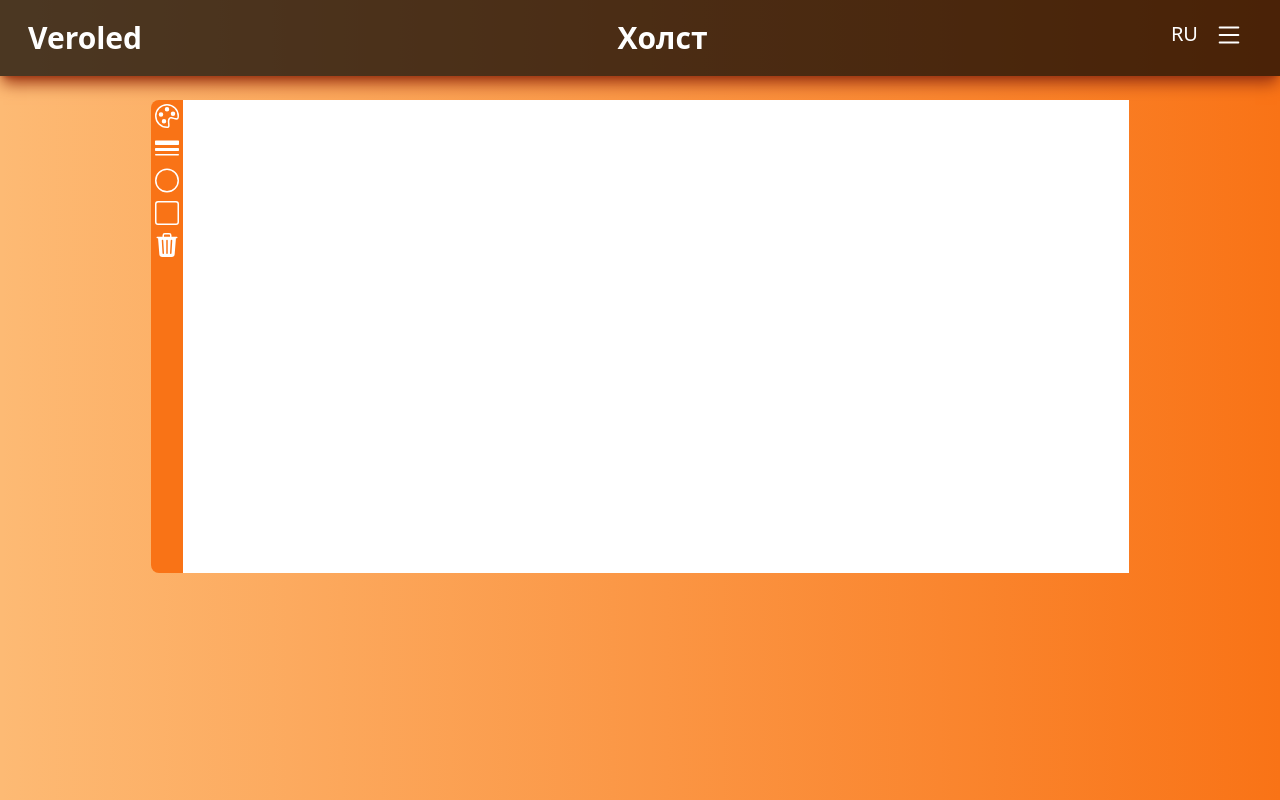
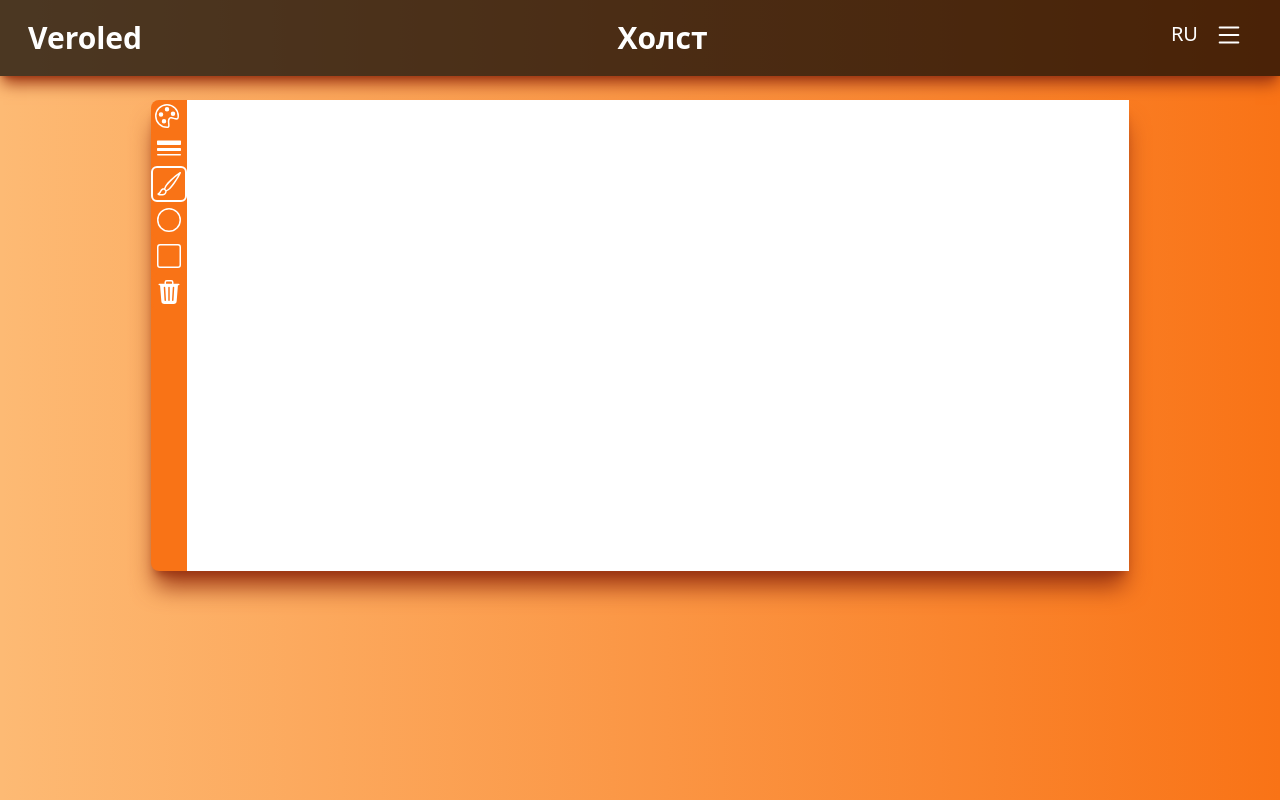
Before and after one commit to veroleded/collection-of-mini-apps, a React (Create React App) app in the folder web-app/: page /paint in a window 1280 px wide. Built offline with nearby package versions, Linux system fonts and the light colour scheme.

Commit message:
add canvas button

```diff
--- a/web-app/src/componets/Paint.tsx
+++ b/web-app/src/componets/Paint.tsx
@@ -1,27 +1,64 @@
-import React from 'react';
+import React, { useState } from 'react';
+import { useTranslation } from 'react-i18next';
 
 const Paint = () => {
+  const { t } = useTranslation();
+  const [color, setColor] = useState('');
+  const [brush, setBrush] = useState('brush');
+  const [brashSizeIsOpen, setBrashSizeIsOpen] = useState(false);
+  const [brushSize, setBrushSize] = useState(10);
+  const [draw, setDraw] = useState(false);
+
   const mauseMoveHandler = (e: React.MouseEvent) => {
-    console.log("Mouse X: " + e.clientX)
-    console.log("Mouse Y: " + e.clientY)
-  }
+    console.log('Mouse X: ' + e.clientX);
+    console.log('Mouse Y: ' + e.clientY);
+  };
+
+  const colorHandler = (e: React.FormEvent<HTMLInputElement>) => {
+    const { value } = e.currentTarget;
+    setColor(value);
+  };
+
+  const brushHundler = (value: string) => (e: React.FormEvent<HTMLButtonElement>) => {
+    setBrush(value);
+  };
+
+  const getBorderColorForBrashButtons = (value: 'brush' | 'circle' | 'square', brash: string) => {
+    if (value === brash) return 'border-white';
+    return 'border-orange-500';
+  };
 
   return (
-    <div className="w-11/12 h-full bg-orange-500 mt-6 flex justify-center rounded-lg">
+    <div className="w-11/12 h-full bg-orange-500 mt-6 flex justify-center rounded-lg shadow-xl shadow-orange-800">
       <div className="w-max h-max">
-        <button className=" flex justify-center p-1">
+        <label htmlFor="input" className="relative cursor-pointer">
+          <input
+            id="input"
+            type="color"
+            className="w-full rounded-md py-2 bg-orange-500 focus:border-white invisible"
+            value={color}
+            onChange={colorHandler}
+          />
+          <div className="absolute inset-y-0 left-0 flex items-center pl-1 pointer-events-none">
             <svg
               xmlns="http://www.w3.org/2000/svg"
               width="24"
               height="24"
-            fill="currentColor"
-            className="bi bi-palette"
+              fill={color}
+              style={{
+                fill: color,
+              }}
+              className="top-0 right-0 mt-2 mr-2 h-6 w-6 fill-current"
               viewBox="0 0 16 16">
               <path d="M8 5a1.5 1.5 0 1 0 0-3 1.5 1.5 0 0 0 0 3zm4 3a1.5 1.5 0 1 0 0-3 1.5 1.5 0 0 0 0 3zM5.5 7a1.5 1.5 0 1 1-3 0 1.5 1.5 0 0 1 3 0zm.5 6a1.5 1.5 0 1 0 0-3 1.5 1.5 0 0 0 0 3z" />
               <path d="M16 8c0 3.15-1.866 2.585-3.567 2.07C11.42 9.763 10.465 9.473 10 10c-.603.683-.475 1.819-.351 2.92C9.826 14.495 9.996 16 8 16a8 8 0 1 1 8-8zm-8 7c.611 0 .654-.171.655-.176.078-.146.124-.464.07-1.119-.014-.168-.037-.37-.061-.591-.052-.464-.112-1.005-.118-1.462-.01-.707.083-1.61.704-2.314.369-.417.845-.578 1.272-.618.404-.038.812.026 1.16.104.343.077.702.186 1.025.284l.028.008c.346.105.658.199.953.266.653.148.904.083.991.024C14.717 9.38 15 9.161 15 8a7 7 0 1 0-7 7z" />
             </svg>
-        </button>
-        <button className=" flex justify-center p-1">
+          </div>
+        </label>
+        <div>
+          <button
+            onClick={() => setBrashSizeIsOpen(!brashSizeIsOpen)}
+            className="flex justify-center rounded-md p-1 active:border-white  border-orange-500 border-2 border-solid">
             <svg
               xmlns="http://www.w3.org/2000/svg"
               width="24"
@@ -32,18 +69,66 @@ const Paint = () => {
               <path d="M0 3.5A.5.5 0 0 1 .5 3h15a.5.5 0 0 1 .5.5v2a.5.5 0 0 1-.5.5H.5a.5.5 0 0 1-.5-.5v-2zm0 5A.5.5 0 0 1 .5 8h15a.5.5 0 0 1 .5.5v1a.5.5 0 0 1-.5.5H.5a.5.5 0 0 1-.5-.5v-1zm0 4a.5.5 0 0 1 .5-.5h15a.5.5 0 0 1 0 1H.5a.5.5 0 0 1-.5-.5z" />
             </svg>
           </button>
-        <button className=" flex justify-center p-1">
+          <div
+            className={`${
+              brashSizeIsOpen ? 'absolute' : 'hidden'
+            } w-32 h-31 p-1 border-solid rounded-md bg-orange-300 bg-gradient-to-l from-orange-500`}>
+            <p className="ml-2">{t('paint.size')}:</p>
+            <div className="w-full p-2">
+              <input
+                type="range"
+                step="1"
+                className="w-full h-1 m bg-white rounded-full appearance-none"
+                value={brushSize}
+                onChange={(e) => setBrushSize(Number(e.currentTarget.value))}
+              />
+            </div>
+          </div>
+        </div>
+        <div>
+          <button
+            onClick={brushHundler('brush')}
+            className={`flex justify-center rounded-md p-1 active:border-white  border-2 border-solid ${getBorderColorForBrashButtons(
+              'brush',
+              brush
+            )}`}>
             <svg
               xmlns="http://www.w3.org/2000/svg"
               width="24"
-            height="25"
+              height="24"
+              fill="currentColor"
+              className="bi bi-brush"
+              viewBox="0 0 16 16">
+              <path d="M15.825.12a.5.5 0 0 1 .132.584c-1.53 3.43-4.743 8.17-7.095 10.64a6.067 6.067 0 0 1-2.373 1.534c-.018.227-.06.538-.16.868-.201.659-.667 1.479-1.708 1.74a8.118 8.118 0 0 1-3.078.132 3.659 3.659 0 0 1-.562-.135 1.382 1.382 0 0 1-.466-.247.714.714 0 0 1-.204-.288.622.622 0 0 1 .004-.443c.095-.245.316-.38.461-.452.394-.197.625-.453.867-.826.095-.144.184-.297.287-.472l.117-.198c.151-.255.326-.54.546-.848.528-.739 1.201-.925 1.746-.896.126.007.243.025.348.048.062-.172.142-.38.238-.608.261-.619.658-1.419 1.187-2.069 2.176-2.67 6.18-6.206 9.117-8.104a.5.5 0 0 1 .596.04zM4.705 11.912a1.23 1.23 0 0 0-.419-.1c-.246-.013-.573.05-.879.479-.197.275-.355.532-.5.777l-.105.177c-.106.181-.213.362-.32.528a3.39 3.39 0 0 1-.76.861c.69.112 1.736.111 2.657-.12.559-.139.843-.569.993-1.06a3.122 3.122 0 0 0 .126-.75l-.793-.792zm1.44.026c.12-.04.277-.1.458-.183a5.068 5.068 0 0 0 1.535-1.1c1.9-1.996 4.412-5.57 6.052-8.631-2.59 1.927-5.566 4.66-7.302 6.792-.442.543-.795 1.243-1.042 1.826-.121.288-.214.54-.275.72v.001l.575.575zm-4.973 3.04.007-.005a.031.031 0 0 1-.007.004zm3.582-3.043.002.001h-.002z" />
+            </svg>
+          </button>
+        </div>
+        <div>
+          {' '}
+          <button
+            onClick={brushHundler('circle')}
+            className={`flex justify-center rounded-md p-1 active:border-white  border-2 border-solid ${getBorderColorForBrashButtons(
+              'circle',
+              brush
+            )}`}>
+            <svg
+              xmlns="http://www.w3.org/2000/svg"
+              width="24"
+              height="24"
               fill="currentColor"
               className="bi bi-circle"
               viewBox="0 0 16 16">
               <path d="M8 15A7 7 0 1 1 8 1a7 7 0 0 1 0 14zm0 1A8 8 0 1 0 8 0a8 8 0 0 0 0 16z" />
             </svg>
           </button>
-        <button className=" flex justify-center p-1">
+        </div>
+        <div>
+          <button
+            onClick={brushHundler('square')}
+            className={`flex justify-center rounded-md p-1 active:border-white  border-2 border-solid ${getBorderColorForBrashButtons(
+              'square',
+              brush
+            )}`}>
             <svg
               xmlns="http://www.w3.org/2000/svg"
               width="24"
@@ -54,7 +139,9 @@ const Paint = () => {
               <path d="M14 1a1 1 0 0 1 1 1v12a1 1 0 0 1-1 1H2a1 1 0 0 1-1-1V2a1 1 0 0 1 1-1h12zM2 0a2 2 0 0 0-2 2v12a2 2 0 0 0 2 2h12a2 2 0 0 0 2-2V2a2 2 0 0 0-2-2H2z" />
             </svg>
           </button>
-        <button className="flex justify-center p-1 ">
+        </div>
+        <div>
+          <button className="flex justify-center p-1 active:border-white rounded-md border-orange-500 border-2 border-solid">
             <svg
               xmlns="http://www.w3.org/2000/svg"
               width="24"
@@ -66,7 +153,13 @@ const Paint = () => {
             </svg>
           </button>
         </div>
-      <canvas className="bg-white w-full h-full" onMouseMove={mauseMoveHandler}></canvas>
+      </div>
+      <canvas
+        onMouseDown={() => setDraw(true)}
+        onMouseUp={() => setDraw(false)}
+        className="bg-white w-full h-full"
+        onMouseMove={mauseMoveHandler}>
+      </canvas>
     </div>
   );
 };
```
Lines whose indentation alone changed are shown as unchanged.
